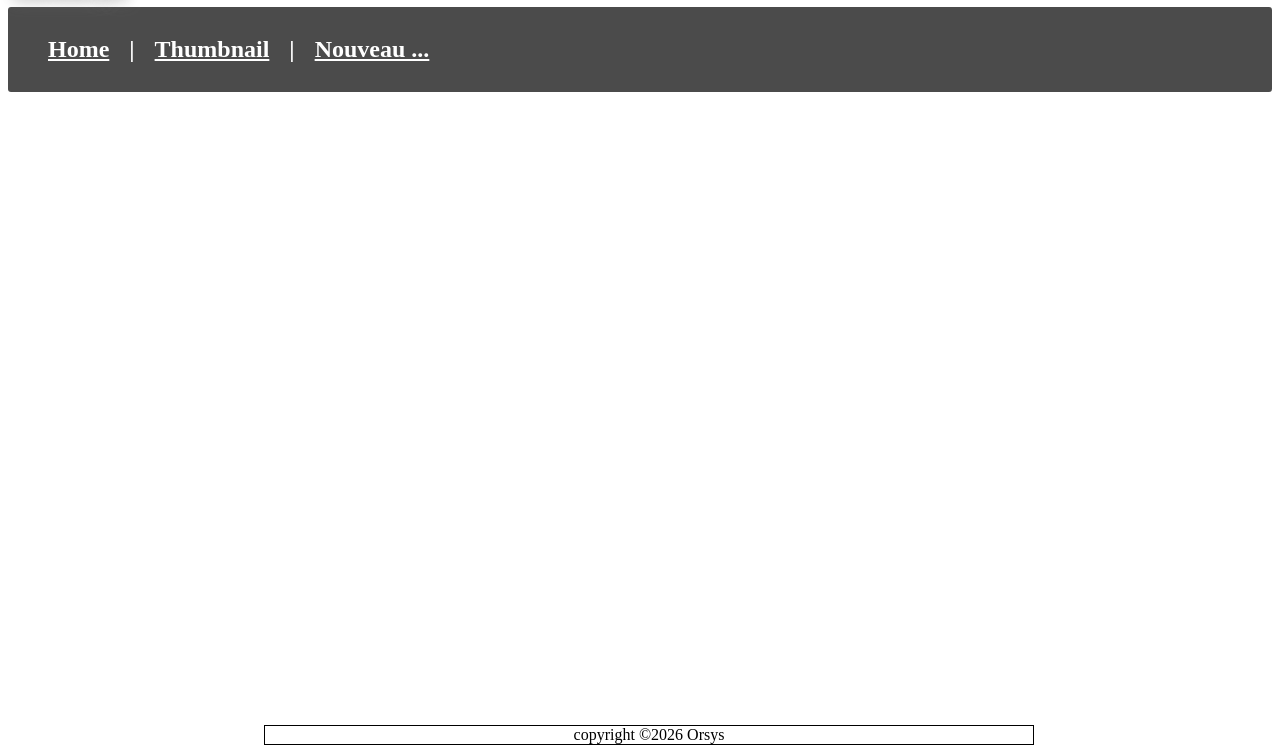
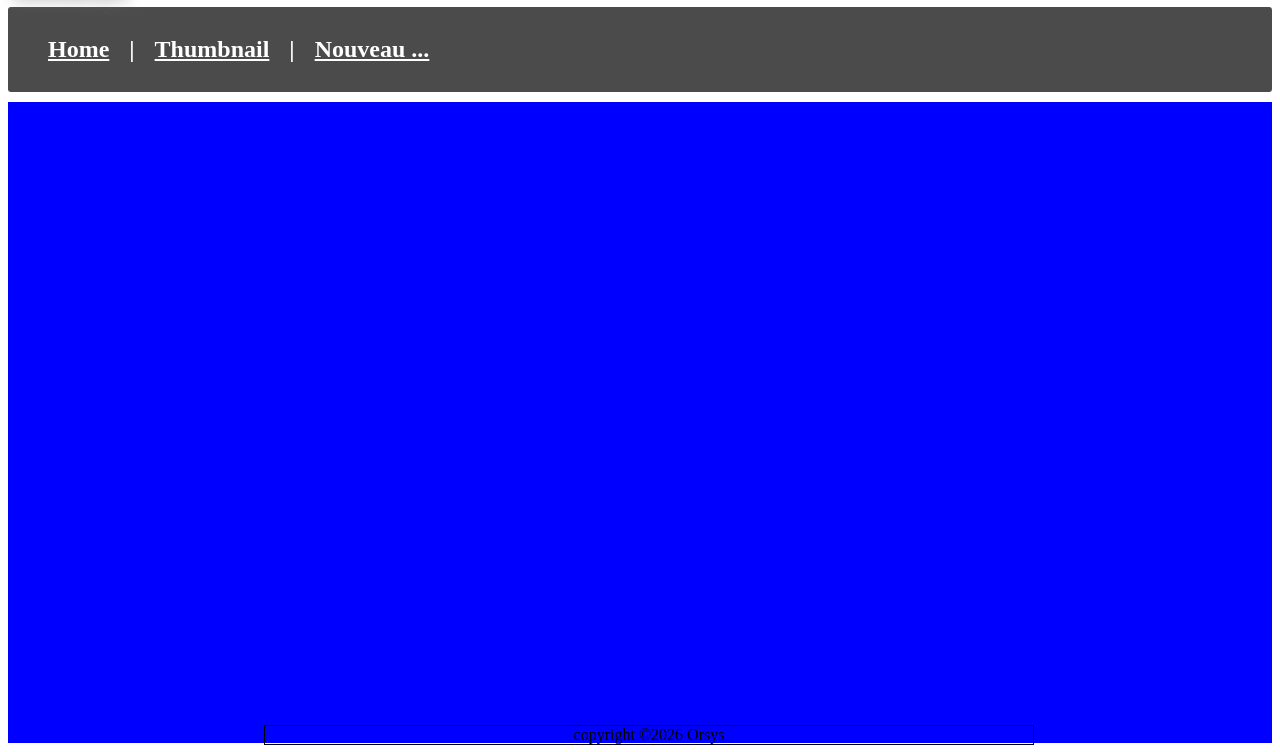
Before and after one commit to champix56/llj, a website: page src/index.html in a window 1280 px wide. Shown: the part 48-800 px from the top of the page. Drawn offline with Linux system fonts and the light colour scheme.

Commit message:
style du corps

```diff
--- a/src/index.html
+++ b/src/index.html
@@ -21,7 +21,7 @@
                 <li><a>Nouveau ...</a></li>
             </ul>
         </div>
-        <div class="wrapper"></div>
+        <div id="wrapper"></div>
         <div id="footer">copyright &copy;2026 Orsys</div>
     </div>
 </body>
--- a/src/styles/styles.css
+++ b/src/styles/styles.css
@@ -24,9 +24,6 @@
     border-radius: 3px;
 }
 #navbar>ul{
-    margin-left: 0;
-}
-#navbar>ul{
     display: flex;
     list-style: none;
 }
@@ -46,5 +43,12 @@
     margin: 2px 20vw 2px 20vw;
     width: 60vw;
     border: 1px solid black;
-
 }
+#main{
+    height: 97vh;
+}
+#wrapper{
+    display: flex;
+    background-color: blue;
+    height:calc( 100% - 135px);
+}
```
